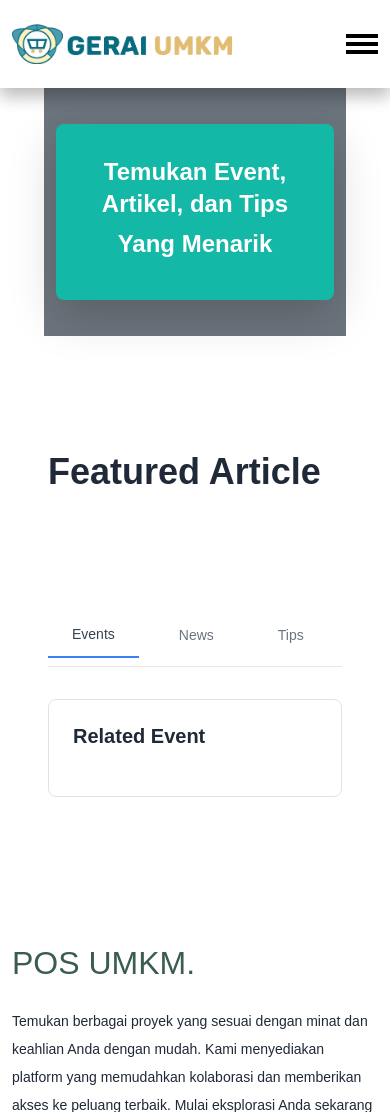
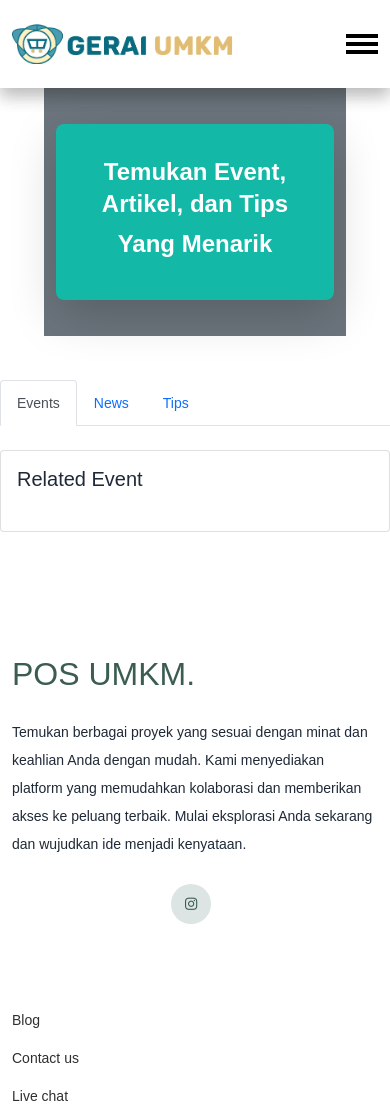
Before and after one commit to wildantaw2002/GeraiUMKM, a Laravel app: page /event in a window 390 px wide. Shown: the top 1112 px of the page. Run offline with Laravel 12, Linux system fonts and the light colour scheme; data that the repository does not hold is empty; style sheets or scripts are compiled from the project's sources.

Commit message:
push malam ini syg

```diff
--- a/resources/views/event.blade.php
+++ b/resources/views/event.blade.php
@@ -15,27 +15,63 @@
     </section>
 
     <!-- Main Content Section -->
-    <section class="py-10 px-6">
-      <div class="container mx-auto px-4 py-8">
-        <!-- Featured Article Section -->
-        <h2 class="text-4xl font-bold mb-6">Featured Article</h2>
-        <div class="md:flex">
-          <!-- Main Featured Article -->
-          <div class="md:w-2/3 p-4">
-            @foreach ($artikel->take(1) as $featured)
-              <div class="bg-gray-200 h-96 mb-4" style="background-image: url('{{ Storage::url($featured->foto) }}'); background-size: cover; background-position: center;"></div>
-              <div class="flex items-center space-x-2 text-gray-500 mb-2">
-                <span class="bg-gray-300 rounded-full h-4 w-4"></span>
-                <p>{{ $featured->author }}</p>
-                <span class="text-xs">&bull;</span>
-                <p>{{ $featured->created_at->format('M d, Y') }}</p>
-              </div>
-              <h3 class="text-3xl font-bold mb-2">{{ $featured->judul }}</h3>
-              <p class="text-gray-700 mb-4">{{ Str::limit($featured->isi, 150) }}</p>
-              <a href="{{ route('event.detail', $featured->id) }}" class="text-blue-500">See more</a>
+
+    <ul class="nav nav-tabs mb-4" id="articleTabs" role="tablist">
+            <li class="nav-item" role="presentation">
+                <button class="nav-link active" id="event-tab" data-bs-toggle="tab" data-bs-target="#event" type="button" role="tab" aria-controls="event" aria-selected="true">Events</button>
+            </li>
+            <li class="nav-item" role="presentation" py-10 px-6>
+                <button class="nav-link" id="news-tab" data-bs-toggle="tab" data-bs-target="#news" type="button" role="tab" aria-controls="news" aria-selected="false">News</button>
+            </li>
+            <li class="nav-item" role="presentation">
+                <button class="nav-link" id="tips-tab" data-bs-toggle="tab" data-bs-target="#tips" type="button" role="tab" aria-controls="tips" aria-selected="false">Tips</button>
+            </li>
+        </ul>
+
+        <div class="tab-content" id="articleTabsContent">
+            @foreach (['event', 'news', 'tips'] as $category)
+                <div class="tab-pane fade {{ $category === 'event' ? 'show active' : '' }}" id="{{ $category }}" role="tabpanel" aria-labelledby="{{ $category }}-tab">
+                    <div class="row">
+                        <div class="col-lg-8">
+                            <div class="row">
+                                @foreach ($artikel->where('category', $category)->skip(3) as $item)
+                                    <div class="col-md-6" data-aos="fade-up" data-aos-delay="{{ $loop->index * 100 }}">
+                                        <div class="card">
+                                            <img src="{{ Storage::url($item->foto) }}" class="card-img-top" alt="{{ $item->judul }}">
+                                            <div class="card-body">
+                                                <h5 class="card-title">{{ $item->judul }}</h5>
+                                                <div class="article-meta">
+                                                    <span class="me-3"><i class="far fa-clock"></i> {{ $item->created_at->diffForHumans() }}</span>
+                                                    <span><i class="far fa-comment"></i> {{ rand(5, 50) }} Comments</span>
+                                                </div>
+                                                <p class="card-text">{{ Str::limit($item->isi, 80) }}</p>
+                                                <a href="{{ route('event.detail', $item->id) }}" class="btn btn-read-more">Read More</a>
+                                            </div>
+                                        </div>
+                                    </div>
+                                @endforeach
+                            </div>
+                        </div>
+                        <div class="col-lg-4" data-aos="fade-left" data-aos-delay="200">
+                            <div class="card">
+                                <div class="card-body">
+                                    <h5 class="card-title mb-4">Related {{ ucfirst($category) }}</h5>
+                                    @foreach ($artikel->where('category', $category)->take(5) as $related)
+                                        <div class="d-flex mb-3">
+                                            <img src="{{ Storage::url($related->foto) }}" class="rounded" width="70" height="70" style="object-fit: cover;" alt="{{ $related->judul }}">
+                                            <div class="ms-3">
+                                                <h6 class="mb-1"><a href="{{ route('event.detail', $related->id) }}" class="text-dark">{{ Str::limit($related->judul, 40) }}</a></h6>
+                                                <small class="text-muted">{{ $related->created_at->format('M d, Y') }}</small>
+                                            </div>
+                                        </div>
+                                    @endforeach
+                                </div>
+                            </div>
+                        </div>
+                    </div>
+                </div>
             @endforeach
-          </div>
-
+        </div>
           <!-- Related Articles -->
           <div class="md:w-1/3 p-4 space-y-4">
             @foreach ($artikel->skip(1)->take(3) as $related)
@@ -56,47 +92,9 @@
         </div>
 
         <!-- Tabs for Categories -->
-        <div class="flex space-x-4 border-b border-gray-200 pb-2 mb-8">
-          <button class="px-4 py-2 font-medium text-gray-700 border-b-2 border-blue-500 focus:outline-none" data-bs-toggle="tab" data-bs-target="#event">Events</button>
-          <button class="px-4 py-2 font-medium text-gray-500 hover:text-gray-700 focus:outline-none" data-bs-toggle="tab" data-bs-target="#news">News</button>
-          <button class="px-4 py-2 font-medium text-gray-500 hover:text-gray-700 focus:outline-none" data-bs-toggle="tab" data-bs-target="#tips">Tips</button>
-        </div>
 
-        <div class="tab-content">
-          @foreach (['event', 'news', 'tips'] as $category)
-            <div class="tab-pane fade {{ $category === 'event' ? 'show active' : '' }}" id="{{ $category }}" role="tabpanel">
-              <div class="md:flex md:space-x-8">
-                <!-- Main Content Area -->
-                <div class="md:w-2/3">
-                  @foreach ($artikel->where('category', $category)->skip(3) as $item)
-                    <div class="p-4 border rounded-lg mb-4">
-                      <div class="bg-gray-200 h-32 mb-2" style="background-image: url('{{ Storage::url($item->foto) }}'); background-size: cover; background-position: center;"></div>
-                      <h4 class="font-bold mb-2">{{ $item->judul }}</h4>
-                      <p class="text-gray-700 mb-4">{{ Str::limit($item->isi, 100) }}</p>
-                      <a href="{{ route('event.detail', $item->id) }}" class="text-blue-500">Read More</a>
-                    </div>
-                  @endforeach
-                </div>
 
-                <!-- Sidebar with Related Articles for Each Tab -->
-                <div class="md:w-1/3 mt-8 md:mt-0">
-                  <div class="p-4 border rounded-lg">
-                    <h5 class="font-bold mb-4">Related {{ ucfirst($category) }}</h5>
-                    @foreach ($artikel->where('category', $category)->take(5) as $related)
-                      <div class="d-flex mb-3">
-                        <img src="{{ Storage::url($related->foto) }}" class="rounded" width="70" height="70" style="object-fit: cover;" alt="{{ $related->judul }}">
-                        <div class="ms-3">
-                          <h6 class="mb-1"><a href="{{ route('event.detail', $related->id) }}" class="text-dark">{{ Str::limit($related->judul, 40) }}</a></h6>
-                          <small class="text-muted">{{ $related->created_at->format('M d, Y') }}</small>
-                        </div>
-                      </div>
-                    @endforeach
-                  </div>
-                </div>
-              </div>
-            </div>
-          @endforeach
-        </div>
+
       </div>
     </section>
 
--- a/resources/views/index.blade.php
+++ b/resources/views/index.blade.php
@@ -61,15 +61,15 @@
 </div>
 <section>
   <!-- SECTION LOGO UMKM -->
-  <div class="wrapper">
+  <div class="wrapper flex flex-wrap gap-4 justify-center">
     @foreach ($umkm as $umkm)
         <div class="item w-[200px] h-[100px] bg-white rounded-lg shadow-lg flex items-center justify-center transition duration-300 ease-in-out hover:scale-105">
             <img src="{{ asset('storage/' . $umkm->foto_profil) }}" alt="{{ $umkm->nama_umkm }}" class="grayscale hover:grayscale-0 transition duration-300 ease-in-out">
         </div>
     @endforeach
-</div>
+  </div>
+</section>
 
-</section>
 
 <!-- Conditional Menu Section for Mahasiswa -->
 @auth
```
